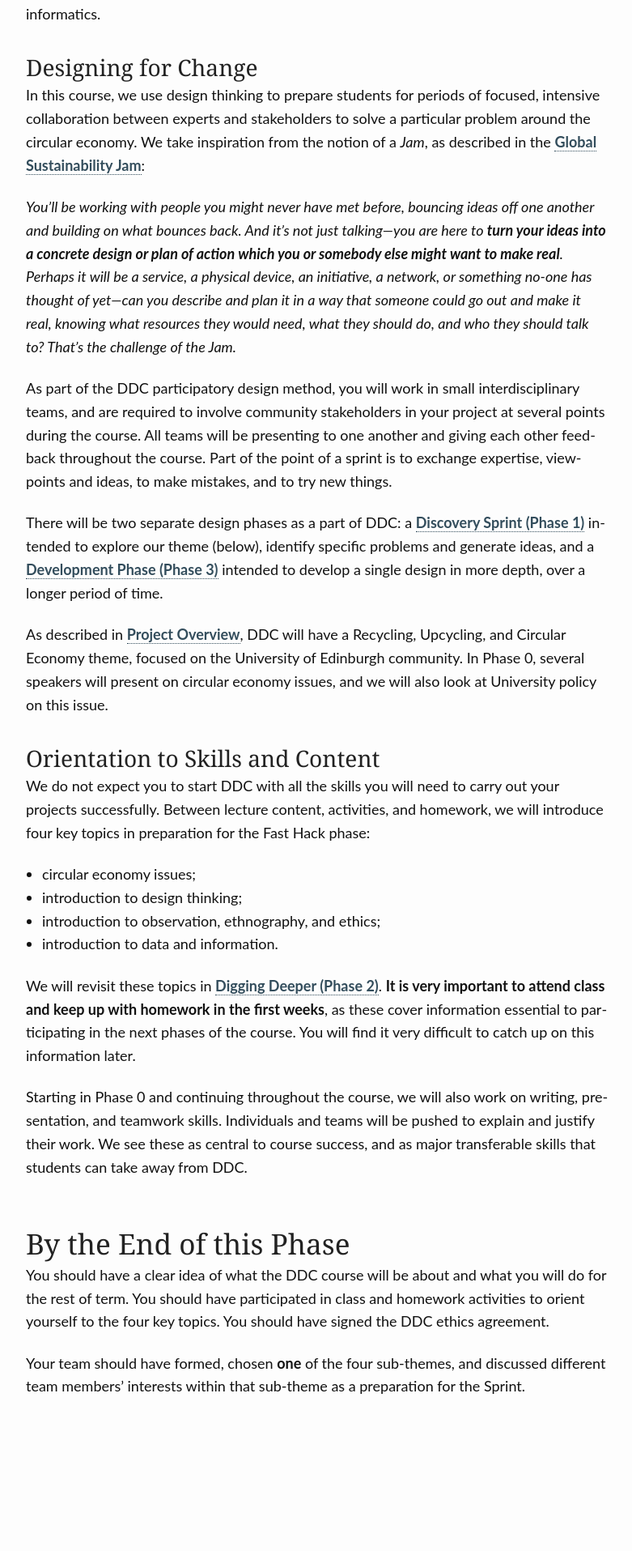
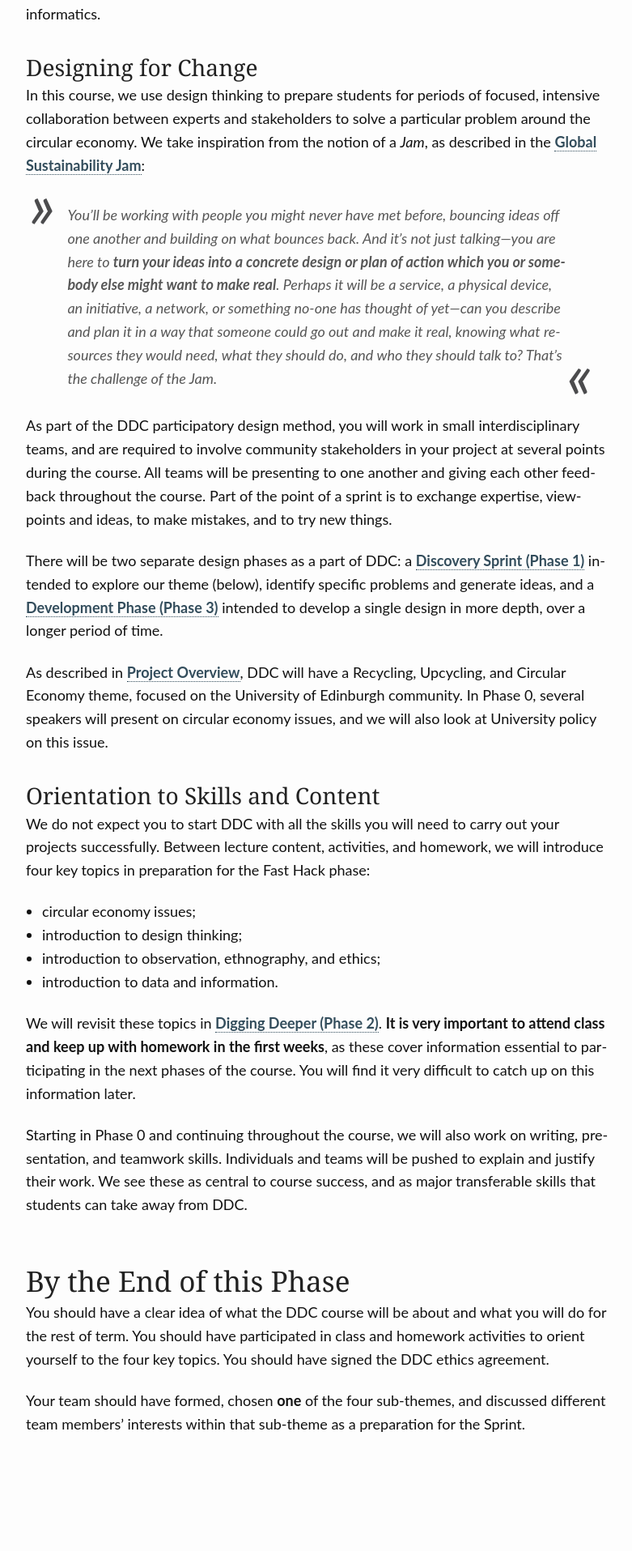
Before and after one commit to edinburghlivinglab/ddc, a Jekyll site: the page built from pages/prep.md, in a window 1280 px wide. Shown: the part 730-2645 px from the top of the page at 81% size, without its empty margins (248-1029 px from the left). Built offline with Jekyll 4.4.1, drawn with Linux system fonts in a browser that asks for light colours.

```diff
--- a/pages/prep.md
+++ b/pages/prep.md
@@ -26,7 +26,7 @@ In this course, we use design thinking to prepare students for periods of focuse
 collaboration between experts and stakeholders to solve a
 particular problem around the circular economy. We take inspiration from the notion of a *Jam*, as described in the [Global Sustainability Jam](http://planet.globalsustainabilityjam.org/content/whats-jam):
 
-*You'll be working with people you might never have met before, bouncing ideas off one another and building on what bounces back. And it's not just talking&mdash;you are here to **turn your ideas into a concrete design or plan of action which you or somebody else might want to make real**. Perhaps it will be a service, a physical device, an initiative, a network, or something no-one has thought of yet&mdash;can you describe and plan it in a way that someone could go out and make it real, knowing what resources they would need, what they should do, and who they should talk to?  That's the challenge of the Jam.*
+>*You'll be working with people you might never have met before, bouncing ideas off one another and building on what bounces back. And it's not just talking&mdash;you are here to **turn your ideas into a concrete design or plan of action which you or somebody else might want to make real**. Perhaps it will be a service, a physical device, an initiative, a network, or something no-one has thought of yet&mdash;can you describe and plan it in a way that someone could go out and make it real, knowing what resources they would need, what they should do, and who they should talk to?  That's the challenge of the Jam.*
 
 As part of the DDC participatory design method, you will work in small interdisciplinary
 teams, and are required to involve community stakeholders in your project at
```
